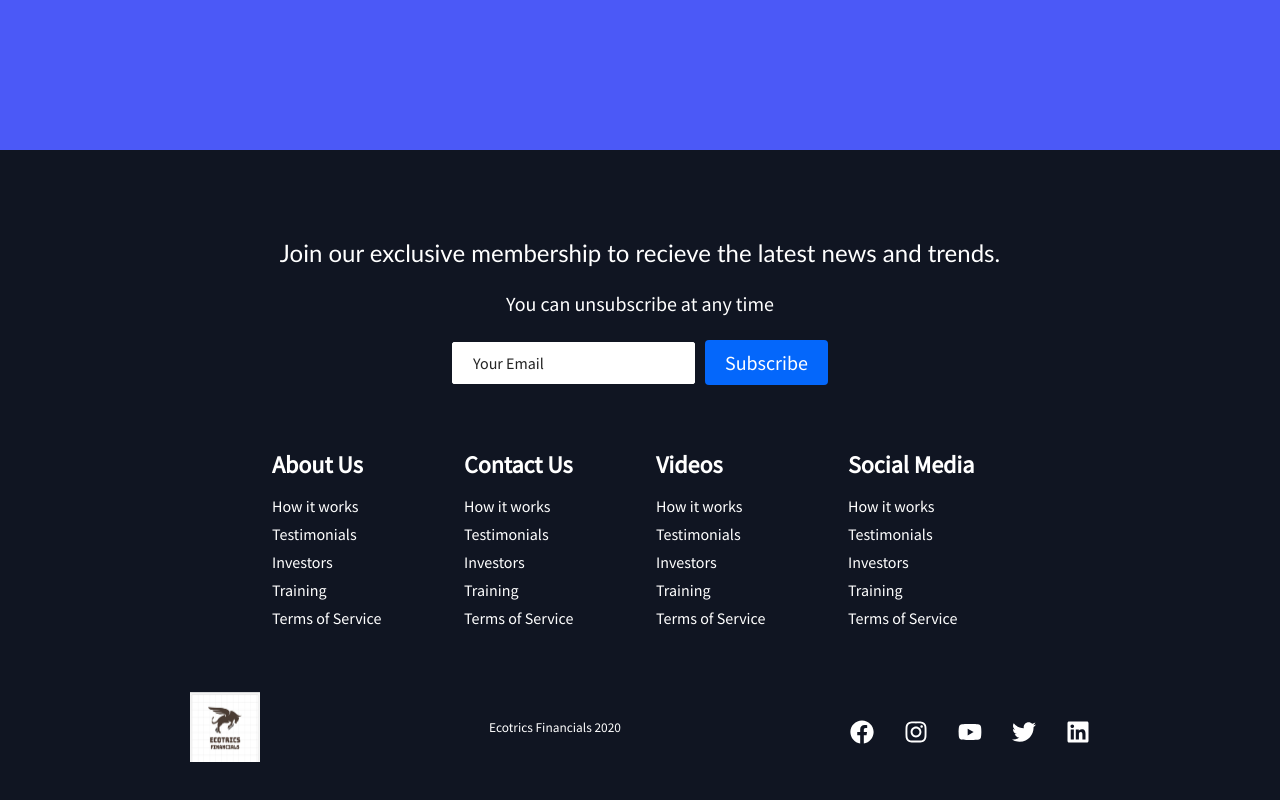
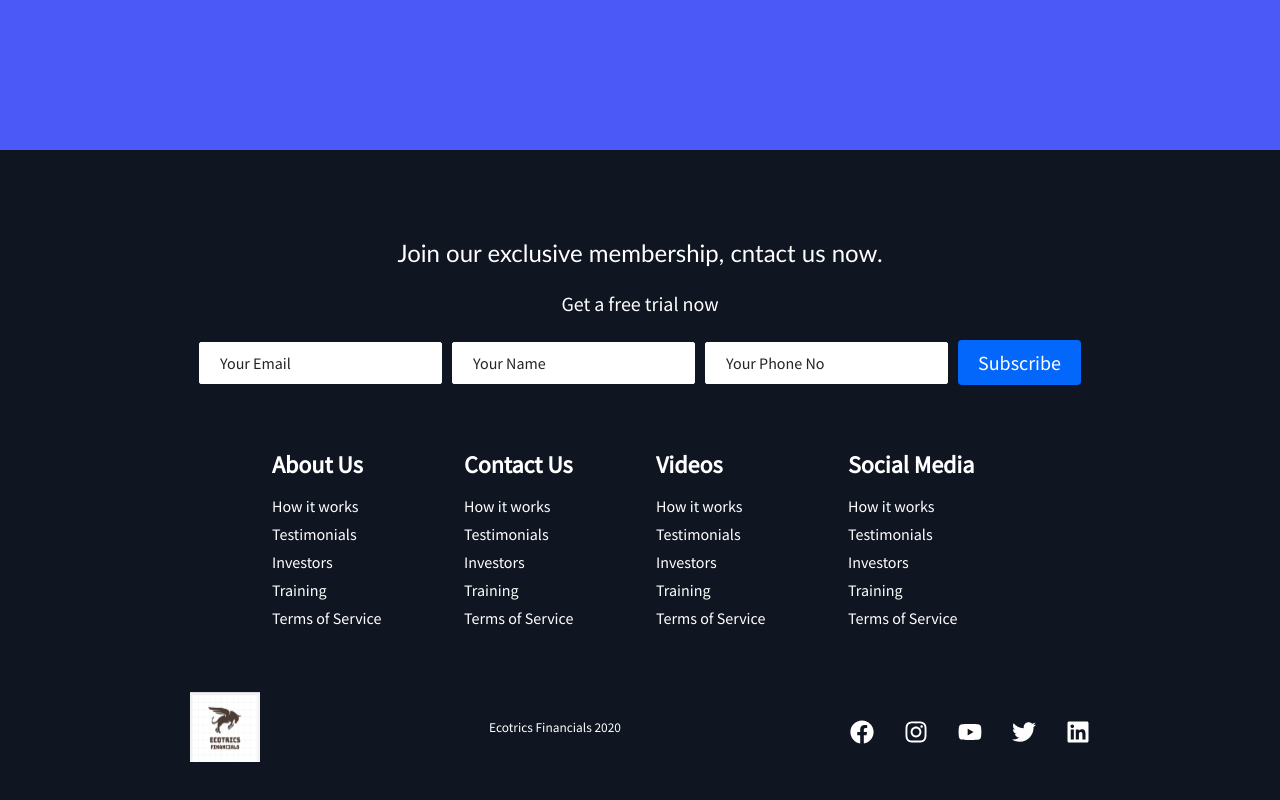
Before and after one commit to fuser312/Ecotrics_Financial, a React (Create React App) app: page / in a window 1280 px wide. Shown: the part 5484-6284 px from the top of the page. Built offline with nearby package versions, Linux system fonts and the light colour scheme.

Commit message:
React form done

```diff
--- a/package.json
+++ b/package.json
@@ -8,6 +8,7 @@
     "@testing-library/react": "^9.5.0",
     "@testing-library/user-event": "^7.2.1",
     "axios": "^0.21.0",
+    "emailjs": "^3.4.0",
     "react": "^16.14.0",
     "react-dom": "^16.14.0",
     "react-icons": "^3.11.0",
--- a/src/components/Footer/Footer.js
+++ b/src/components/Footer/Footer.js
@@ -1,5 +1,6 @@
 import React from "react";
 import Logo from "../../assets/logo.jpeg";
+import emailjs from "emailjs";
 import {
   FooterContainer,
   FooterSubHeading,
@@ -24,16 +25,33 @@ import {
 import { Button } from "../../globalStyles";
 import { FaFacebook, FaInstagram, FaLinkedin, FaTwitter, FaYoutube } from "react-icons/fa";
 
+
+
 const Footer = () => {
+
+    function sendEmail(e) {
+        e.preventDefault();
+
+        emailjs.sendForm('gmail', 'template_n7v1hco', e.target, 'user_S34QiVX4o4XGReLliqF29')
+          .then((result) => {
+              console.log(result.text);
+          }, (error) => {
+              console.log(error.text);
+          });
+          e.target.reset()
+      }
+
   return (
     <FooterContainer>
       <FooterSubscription>
         <FooterSubHeading>
-          Join our exclusive membership to recieve the latest news and trends.
+          Join our exclusive membership, cntact us now.
         </FooterSubHeading>
-        <FooterSubText>You can unsubscribe at any time</FooterSubText>
-        <Form>
+        <FooterSubText>Get a free trial now</FooterSubText>
+        <Form onSubmit={sendEmail}>
           <FormInput name="email" type = 'email' placeholder="Your Email" />
+          <FormInput name="name" type = 'text' placeholder="Your Name" />
+          <FormInput name="phone" type = 'tel' placeholder="Your Phone No" />
             <Button fontBig>Subscribe</Button>
         </Form>
       </FooterSubscription>
```
Also changed, not shown: 1 other file (tests, documents, lock files or other folders).
